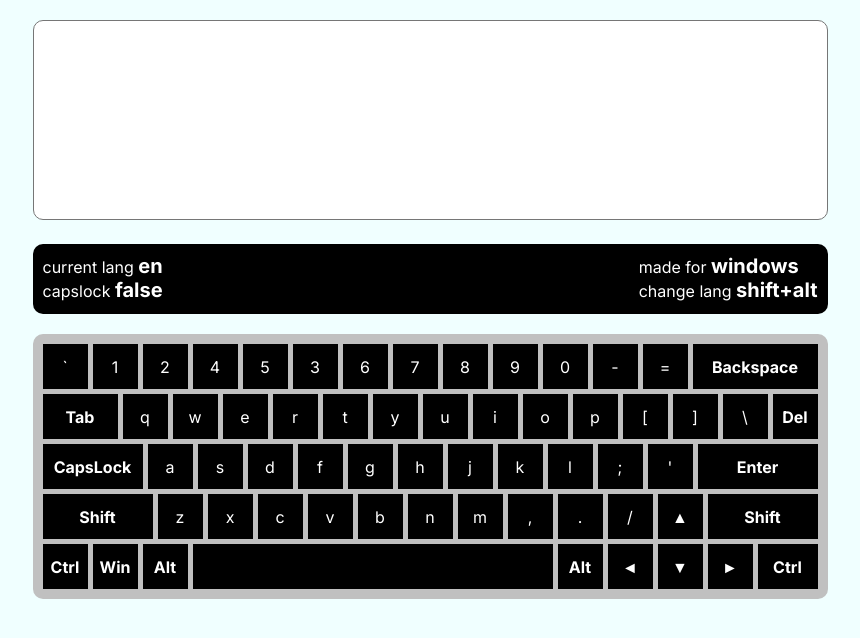
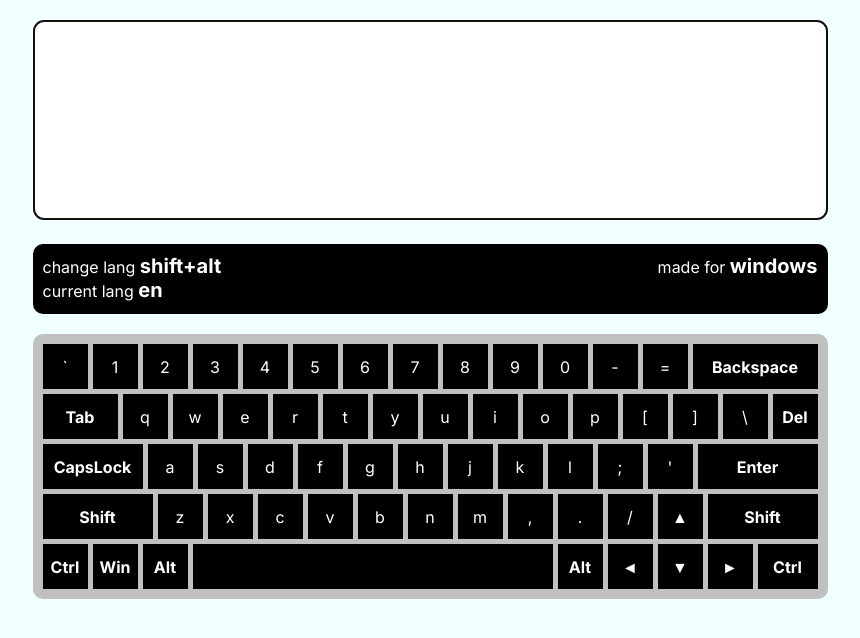
Before and after one commit to elsuppo/virtual-keyboard, a website built with webpack: page index.html in a window 1280 px wide. Shown: the whole page, without its empty margins (210-1070 px from the left). Built offline with nearby package versions, Linux system fonts and the light colour scheme.

Commit message:
feat: implement change lang and capslock

```diff
--- a/src/index.js
+++ b/src/index.js
@@ -1,11 +1,21 @@
 import './styles/style.css';
 import createKeyboard from './js/createKeyboard';
 import desriptionInner from './js/descriptionInner';
+import capslock from './js/capslock';
 
 const body = document.querySelector('body');
 
-// eslint-disable-next-line prefer-const
 let lang = 'en';
+
+function getLocalStorage() {
+  if (localStorage.getItem('lang_suppo')) {
+    lang = localStorage.getItem('lang_suppo');
+  } else {
+    localStorage.setItem('lang_suppo', lang);
+  }
+}
+
+getLocalStorage();
 
 // Create DOM-elements
 const container = document.createElement('div');
@@ -15,6 +25,7 @@ body.appendChild(container);
 const textarea = document.createElement('textarea');
 textarea.classList.add('textarea');
 container.appendChild(textarea);
+textarea.focus();
 
 const description = document.createElement('div');
 description.classList.add('description');
@@ -28,3 +39,42 @@ container.appendChild(keyboard);
 description.innerHTML = desriptionInner(lang);
 
 createKeyboard(keyboard, lang);
+
+// change lang
+document.addEventListener('keydown', (event) => {
+  const button = keyboard.querySelector(`[data-code=${event.code}]`);
+  if (button) {
+    if ((event.altKey && event.shiftKey)
+    || (button.dataset.code === 'AltRight' && event.shiftKey)) {
+      if (localStorage.getItem('lang_suppo') === 'en') {
+        lang = 'ru';
+        localStorage.setItem('lang_suppo', lang);
+      } else {
+        lang = 'en';
+        localStorage.setItem('lang_suppo', lang);
+      }
+      createKeyboard(keyboard, lang);
+      description.innerHTML = desriptionInner(lang);
+    }
+  }
+});
+
+document.addEventListener('keydown', (event) => {
+  // event.preventDefault();
+  const button = keyboard.querySelector(`[data-code=${event.code}]`);
+
+  // capslock
+  if (event.code === 'CapsLock') {
+    capslock(button);
+  }
+});
+
+document.addEventListener('click', (event) => {
+  // event.preventDefault();
+  const button = event.target;
+
+  // capslock
+  if (button.classList.contains('button_capslock')) {
+    capslock(button);
+  }
+});
--- /dev/null
+++ b/src/js/capslock.js
@@ -0,0 +1,17 @@
+function capslock(button) {
+  if (button.classList.contains('active')) {
+    button.classList.remove('active');
+    document.querySelectorAll('.button_text').forEach((el) => {
+      // eslint-disable-next-line no-param-reassign
+      el.innerHTML = el.innerHTML.toLowerCase();
+    });
+  } else {
+    button.classList.add('active');
+    document.querySelectorAll('.button_text').forEach((el) => {
+      // eslint-disable-next-line no-param-reassign
+      el.innerHTML = el.innerHTML.toUpperCase();
+    });
+  }
+}
+
+export default capslock;
--- a/src/js/createKeyboard.js
+++ b/src/js/createKeyboard.js
@@ -1,6 +1,8 @@
 import data from './data';
 
 function createKeyboard(keyboard, lang) {
+  // eslint-disable-next-line no-param-reassign
+  keyboard.innerHTML = '';
   for (let i = 0; i < data.length; i += 1) {
     const keyboardRow = document.createElement('div');
     keyboardRow.classList.add('keyboard-row');
@@ -17,7 +19,7 @@ function createKeyboard(keyboard, lang) {
       button.classList.add('button');
       button.innerHTML = buttonInner;
       button.dataset.code = e.code;
-      // add class for unique button
+      // add additional class for button
       if (e.class) {
         button.classList.add(e.class);
       }
--- a/src/js/data.js
+++ b/src/js/data.js
@@ -1,11 +1,11 @@
 const data = [
   [
-    { key: { ru: 'ё', en: '`' }, code: 'Backquote' },
+    { key: { ru: 'ё', en: '`' }, code: 'Backquote', class: 'button_text' },
     { key: { ru: '1', en: '1' }, code: 'Digit1' },
     { key: { ru: '2', en: '2' }, code: 'Digit2' },
+    { key: { ru: '3', en: '3' }, code: 'Digit3' },
     { key: { ru: '4', en: '4' }, code: 'Digit4' },
     { key: { ru: '5', en: '5' }, code: 'Digit5' },
-    { key: { ru: '3', en: '3' }, code: 'Digit3' },
     { key: { ru: '6', en: '6' }, code: 'Digit6' },
     { key: { ru: '7', en: '7' }, code: 'Digit7' },
     { key: { ru: '8', en: '8' }, code: 'Digit8' },
@@ -17,54 +17,54 @@ const data = [
   ],
   [
     { key: 'Tab', code: 'Tab', class: 'button_tab' },
-    { key: { ru: 'й', en: 'q' }, code: 'KeyQ' },
-    { key: { ru: 'ц', en: 'w' }, code: 'KeyW' },
-    { key: { ru: 'у', en: 'e' }, code: 'KeyE' },
-    { key: { ru: 'к', en: 'r' }, code: 'KeyR' },
-    { key: { ru: 'е', en: 't' }, code: 'KeyT' },
-    { key: { ru: 'н', en: 'y' }, code: 'KeyY' },
-    { key: { ru: 'г', en: 'u' }, code: 'KeyU' },
-    { key: { ru: 'ш', en: 'i' }, code: 'KeyI' },
-    { key: { ru: 'щ', en: 'o' }, code: 'KeyO' },
-    { key: { ru: 'з', en: 'p' }, code: 'KeyP' },
-    { key: { ru: 'х', en: '[' }, code: 'BracketLeft' },
-    { key: { ru: 'ъ', en: ']' }, code: 'BracketRight' },
+    { key: { ru: 'й', en: 'q' }, code: 'KeyQ', class: 'button_text' },
+    { key: { ru: 'ц', en: 'w' }, code: 'KeyW', class: 'button_text' },
+    { key: { ru: 'у', en: 'e' }, code: 'KeyE', class: 'button_text' },
+    { key: { ru: 'к', en: 'r' }, code: 'KeyR', class: 'button_text' },
+    { key: { ru: 'е', en: 't' }, code: 'KeyT', class: 'button_text' },
+    { key: { ru: 'н', en: 'y' }, code: 'KeyY', class: 'button_text' },
+    { key: { ru: 'г', en: 'u' }, code: 'KeyU', class: 'button_text' },
+    { key: { ru: 'ш', en: 'i' }, code: 'KeyI', class: 'button_text' },
+    { key: { ru: 'щ', en: 'o' }, code: 'KeyO', class: 'button_text' },
+    { key: { ru: 'з', en: 'p' }, code: 'KeyP', class: 'button_text' },
+    { key: { ru: 'х', en: '[' }, code: 'BracketLeft', class: 'button_text' },
+    { key: { ru: 'ъ', en: ']' }, code: 'BracketRight', class: 'button_text' },
     { key: { ru: '\\', en: '\\' }, code: 'Backslash', class: 'key_backslash' },
     { key: 'Del', code: 'Delete', class: 'button_del' },
   ],
   [
     { key: 'CapsLock', code: 'CapsLock', class: 'button_capslock' },
-    { key: { ru: 'ф', en: 'a' }, code: 'KeyA' },
-    { key: { ru: 'ы', en: 's' }, code: 'KeyS' },
-    { key: { ru: 'в', en: 'd' }, code: 'KeyD' },
-    { key: { ru: 'а', en: 'f' }, code: 'KeyF' },
-    { key: { ru: 'п', en: 'g' }, code: 'KeyG' },
-    { key: { ru: 'р', en: 'h' }, code: 'KeyH' },
-    { key: { ru: 'о', en: 'j' }, code: 'KeyJ' },
-    { key: { ru: 'л', en: 'k' }, code: 'KeyK' },
-    { key: { ru: 'д', en: 'l' }, code: 'KeyL' },
-    { key: { ru: 'ж', en: ';' }, code: 'Semicolon' },
-    { key: { ru: 'э', en: '\'' }, code: 'Quote' },
+    { key: { ru: 'ф', en: 'a' }, code: 'KeyA', class: 'button_text' },
+    { key: { ru: 'ы', en: 's' }, code: 'KeyS', class: 'button_text' },
+    { key: { ru: 'в', en: 'd' }, code: 'KeyD', class: 'button_text' },
+    { key: { ru: 'а', en: 'f' }, code: 'KeyF', class: 'button_text' },
+    { key: { ru: 'п', en: 'g' }, code: 'KeyG', class: 'button_text' },
+    { key: { ru: 'р', en: 'h' }, code: 'KeyH', class: 'button_text' },
+    { key: { ru: 'о', en: 'j' }, code: 'KeyJ', class: 'button_text' },
+    { key: { ru: 'л', en: 'k' }, code: 'KeyK', class: 'button_text' },
+    { key: { ru: 'д', en: 'l' }, code: 'KeyL', class: 'button_text' },
+    { key: { ru: 'ж', en: ';' }, code: 'Semicolon', class: 'button_text' },
+    { key: { ru: 'э', en: '\'' }, code: 'Quote', class: 'button_text' },
     { key: 'Enter', code: 'Enter', class: 'button_enter' },
   ],
   [
     { key: 'Shift', code: 'ShiftLeft', class: 'button_leftshift' },
-    { key: { ru: 'я', en: 'z' }, code: 'KeyZ' },
-    { key: { ru: 'ч', en: 'x' }, code: 'KeyX' },
-    { key: { ru: 'с', en: 'c' }, code: 'KeyC' },
-    { key: { ru: 'м', en: 'v' }, code: 'KeyV' },
-    { key: { ru: 'и', en: 'b' }, code: 'KeyB' },
-    { key: { ru: 'т', en: 'n' }, code: 'KeyN' },
-    { key: { ru: 'ь', en: 'm' }, code: 'KeyM' },
-    { key: { ru: 'б', en: ',' }, code: 'Comma' },
-    { key: { ru: 'ю', en: '.' }, code: 'Period' },
+    { key: { ru: 'я', en: 'z' }, code: 'KeyZ', class: 'button_text' },
+    { key: { ru: 'ч', en: 'x' }, code: 'KeyX', class: 'button_text' },
+    { key: { ru: 'с', en: 'c' }, code: 'KeyC', class: 'button_text' },
+    { key: { ru: 'м', en: 'v' }, code: 'KeyV', class: 'button_text' },
+    { key: { ru: 'и', en: 'b' }, code: 'KeyB', class: 'button_text' },
+    { key: { ru: 'т', en: 'n' }, code: 'KeyN', class: 'button_text' },
+    { key: { ru: 'ь', en: 'm' }, code: 'KeyM', class: 'button_text' },
+    { key: { ru: 'б', en: ',' }, code: 'Comma', class: 'button_text' },
+    { key: { ru: 'ю', en: '.' }, code: 'Period', class: 'button_text' },
     { key: { ru: '.', en: '/' }, code: 'Slash' },
     { key: '▲', code: 'ArrowUp' },
     { key: 'Shift', code: 'ShiftRight', class: 'button_rightshift' },
   ],
   [
     { key: 'Ctrl', code: 'ControlLeft', class: 'button_leftctrl' },
-    { key: 'Win', code: 'Windows', class: 'button_win' },
+    { key: 'Win', code: 'MetaLeft', class: 'button_win' },
     { key: 'Alt', code: 'AltLeft', class: 'button_leftalt' },
     { key: ' ', code: 'Space', class: 'button_space' },
     { key: 'Alt', code: 'AltRight', class: 'button_rightalt' },
--- a/src/js/descriptionInner.js
+++ b/src/js/descriptionInner.js
@@ -1,12 +1,11 @@
 function desriptionInner(lang) {
   return `
           <div>
+            <p>change lang <span>shift+alt</span></p>
             <p>current lang <span>${lang}</span></p>
-            <p>capslock <span>${false}</span></p>
           </div>
           <div>
             <p>made for <span>windows</span></p>
-            <p>change lang <span>shift+alt</span></p>
           </div>
           `;
 }
--- a/src/styles/style.css
+++ b/src/styles/style.css
@@ -102,6 +102,7 @@ body {
   resize: none;
   border-radius: 10px;
   padding: 10px;
+  font: inherit;
 }
 
 .description {
```
